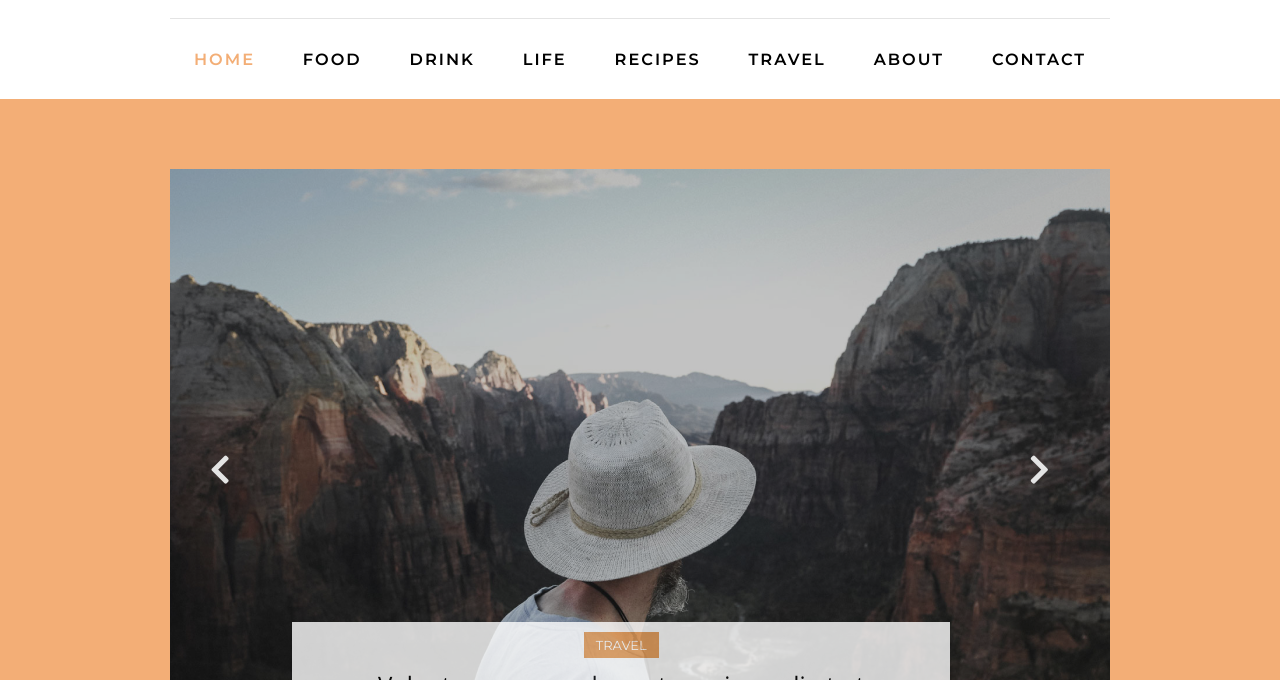
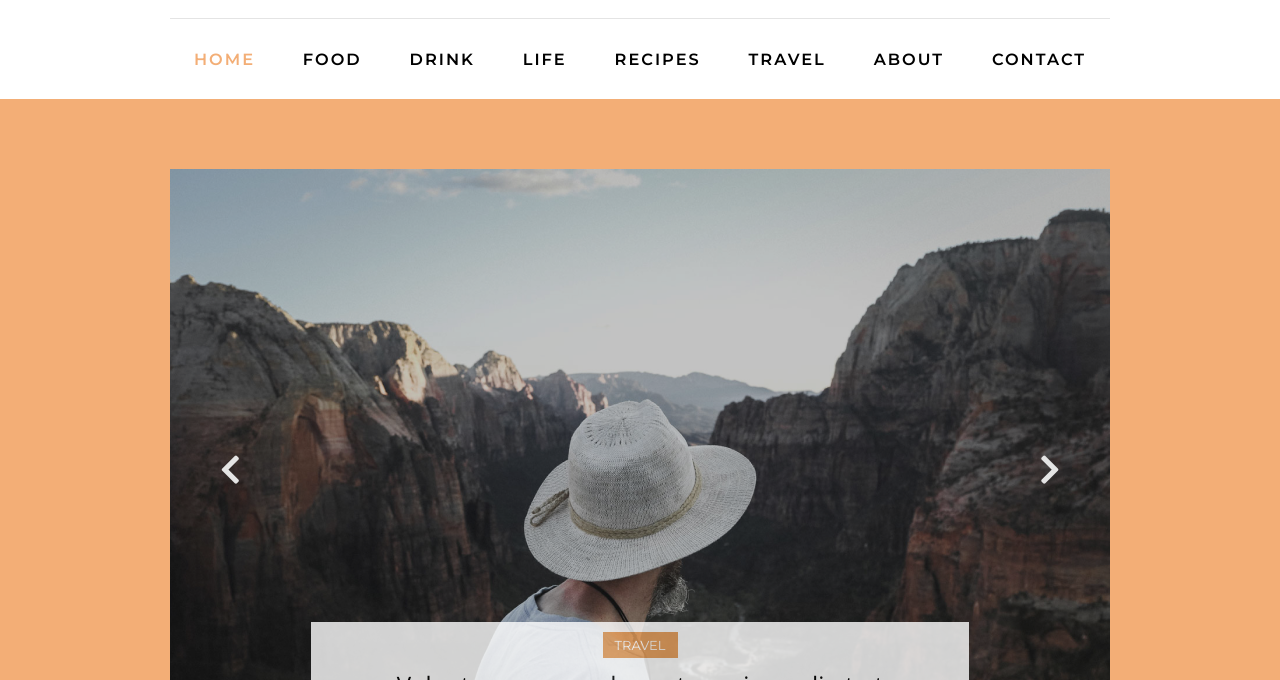
Before and after one commit to jovanavivifyideas/Creative-lifestyle-blog, a website: page index.html in a window 1280 px wide. Shown: the part 120-800 px from the top of the page. Drawn offline with nearby package versions, Linux system fonts and the light colour scheme.

Commit message:
Improved carousel

```diff
--- a/index.html
+++ b/index.html
@@ -91,13 +91,13 @@
     <section class="caroseul-conteiner">
       <div class="caroseul-main">
         <img class="caroseul-main__photo" src="img/DSC07316.png" alt="">
-          <span class="caroseul-main__icon-left">
-            <a href="" class="caroseul-main__icon">
+          <span class="caroseul-main__icon caroseul-main__icon--left">
+            <a href="" class="caroseul-main__icon-link">
               <i class="fas fa-chevron-left "></i>
             </a>
           </span>
-          <span class="caroseul-main__icon-right">
-            <a href="" class="caroseul-main__icon">
+          <span class="caroseul-main__icon caroseul-main__icon--right">
+            <a href="" class="caroseul-main__icon-link">
               <i class="fas fa-chevron-right "></i>
             </a>
           </span>
--- a/scss/components/_carousel.scss
+++ b/scss/components/_carousel.scss
@@ -14,45 +14,43 @@
 }
 
 .caroseul-main__photo,.caroseul-cards__card-img{
-    max-width: 100%;
-    display: block;
-    height: auto;
+    @include responsive;
 }
 
-.caroseul-main__icon {
-
+.caroseul-main__icon-link {
     color: $color-gray;
     cursor: pointer;
 }
 
-.caroseul-main__icon-right {
+
+.caroseul-main__icon {
     position: absolute;
-    right: 5rem;
-    top: 35%;
-    transform: translate(-50%, -50%);
+    top: 50%;
+    transform: translateY(-50%);
     font-size: 3.3rem;
 
-    @include respond (tablet) {
-        top: 50%;
+}
+
+.caroseul-main__icon--left {
+    left: 2rem;
+
+    @include respond(tablet) {
+        left: 5rem;
     }
 }
 
-.caroseul-main__icon-left {
-    position: absolute;
-    left: 5rem;
-    top: 35%;
-    transform: translate(-50%, -50%);
-    font-size: 3.3rem;
+.caroseul-main__icon--right {
+    right: 2rem;
 
-    @include respond (tablet) {
-        top: 50%;
+    @include respond(tablet) {
+        right: 5rem;
     }
 }
 
 .caroseul-main__description {
     position: absolute;
     bottom: 4vw;
-    left: 48%;
+    left: 50%;
     transform: translateX(-50%);
     width: 100%;
     max-width: 70%;
@@ -90,6 +88,7 @@
     justify-content: space-between;
     flex-flow: column;
     align-items: center;
+
     @include respond(tablet) {
         flex-direction: row;
     }
--- a/scss/utils/_mixini.scss
+++ b/scss/utils/_mixini.scss
@@ -15,3 +15,9 @@
             };
     }
 }
+
+@mixin responsive {
+    max-width: 100%;
+    display: block;
+    height: auto;
+}
```
Also changed, not shown: scss/utils/_variables.scss (+5 -5 lines), css/style.css.
